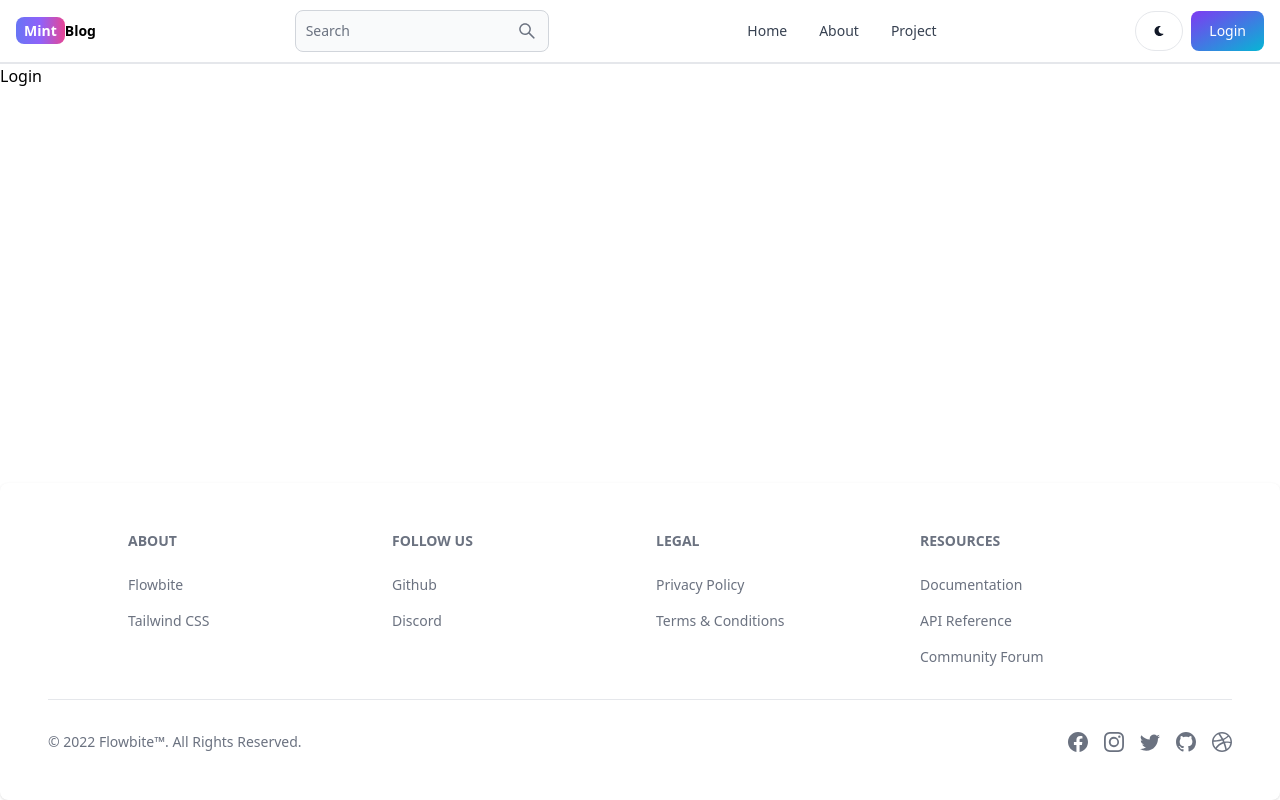
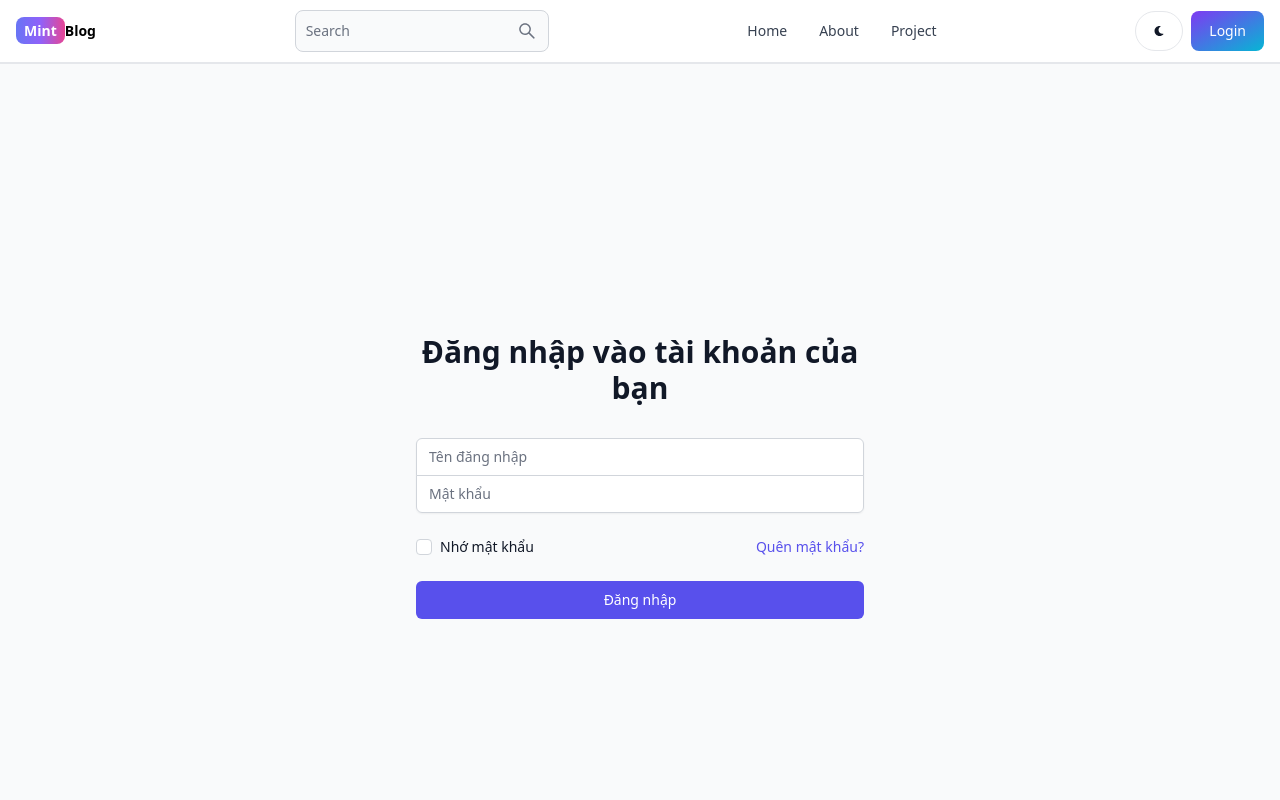
Before and after one commit to NeyuD96155/Blog-App, a React (Vite) app in the folder client/: page /login in a window 1280 px wide. Shown: the top 800 px of the page. Built offline with nearby package versions, Linux system fonts and the light colour scheme.

Commit message:
login and register

```diff
--- a/client/src/pages/Login.jsx
+++ b/client/src/pages/Login.jsx
@@ -1,6 +1,98 @@
+import { useState } from "react";
 
-export default function Login() {
+const Login = () => {
+  const [username, setUsername] = useState("");
+  const [password, setPassword] = useState("");
+
+  const handleSubmit = (event) => {
+    event.preventDefault();
+    // Xử lý đăng nhập ở đây
+    console.log("Login:", { username, password });
+  };
+
   return (
-    <div>Login</div>
-  )
-}
+    <div className="min-h-screen flex items-center justify-center bg-gray-50 py-12 px-4 sm:px-6 lg:px-8">
+      <div className="max-w-md w-full space-y-8">
+        <div>
+          <h2 className="mt-6 text-center text-3xl font-extrabold text-gray-900">
+            Đăng nhập vào tài khoản của bạn
+          </h2>
+        </div>
+        <form className="mt-8 space-y-6" onSubmit={handleSubmit}>
+          <input type="hidden" name="remember" defaultValue="true" />
+          <div className="rounded-md shadow-sm -space-y-px">
+            <div>
+              <label htmlFor="username" className="sr-only">
+                Tên đăng nhập
+              </label>
+              <input
+                id="username"
+                name="username"
+                type="text"
+                autoComplete="username"
+                required
+                className="appearance-none rounded-none relative block w-full px-3 py-2 border border-gray-300 placeholder-gray-500 text-gray-900 rounded-t-md focus:outline-none focus:ring-indigo-500 focus:border-indigo-500 focus:z-10 sm:text-sm"
+                placeholder="Tên đăng nhập"
+                value={username}
+                onChange={(e) => setUsername(e.target.value)}
+              />
+            </div>
+            <div>
+              <label htmlFor="password" className="sr-only">
+                Mật khẩu
+              </label>
+              <input
+                id="password"
+                name="password"
+                type="password"
+                autoComplete="current-password"
+                required
+                className="appearance-none rounded-none relative block w-full px-3 py-2 border border-gray-300 placeholder-gray-500 text-gray-900 rounded-b-md focus:outline-none focus:ring-indigo-500 focus:border-indigo-500 focus:z-10 sm:text-sm"
+                placeholder="Mật khẩu"
+                value={password}
+                onChange={(e) => setPassword(e.target.value)}
+              />
+            </div>
+          </div>
+
+          <div className="flex items-center justify-between">
+            <div className="flex items-center">
+              <input
+                id="remember-me"
+                name="remember-me"
+                type="checkbox"
+                className="h-4 w-4 text-indigo-600 focus:ring-indigo-500 border-gray-300 rounded"
+              />
+              <label
+                htmlFor="remember-me"
+                className="ml-2 block text-sm text-gray-900"
+              >
+                Nhớ mật khẩu
+              </label>
+            </div>
+
+            <div className="text-sm">
+              <a
+                href="#"
+                className="font-medium text-indigo-600 hover:text-indigo-500"
+              >
+                Quên mật khẩu?
+              </a>
+            </div>
+          </div>
+
+          <div>
+            <button
+              type="submit"
+              className="group relative w-full flex justify-center py-2 px-4 border border-transparent text-sm font-medium rounded-md text-white bg-indigo-600 hover:bg-indigo-700 focus:outline-none focus:ring-2 focus:ring-offset-2 focus:ring-indigo-500"
+            >
+              Đăng nhập
+            </button>
+          </div>
+        </form>
+      </div>
+    </div>
+  );
+};
+
+export default Login;
--- a/client/src/pages/Register.jsx
+++ b/client/src/pages/Register.jsx
@@ -1,5 +1,115 @@
+import { useState } from "react";
 
+const Register = () => {
+  const [formData, setFormData] = useState({
+    username: "",
+    email: "",
+    password: "",
+    confirmPassword: "",
+  });
 
-export default function Register() {
-  return <div>Register</div>;
-}
+  const handleSubmit = (event) => {
+    event.preventDefault();
+    // Xử lý đăng ký ở đây
+    console.log("Register:", formData);
+  };
+
+  const handleChange = (event) => {
+    const { name, value } = event.target;
+    setFormData((prevFormData) => ({
+      ...prevFormData,
+      [name]: value,
+    }));
+  };
+
+  return (
+    <div className="min-h-screen flex items-center justify-center bg-gray-50 py-12 px-4 sm:px-6 lg:px-8">
+      <div className="max-w-md w-full space-y-8">
+        <div>
+          <h2 className="mt-6 text-center text-3xl font-extrabold text-gray-900">
+            Tạo tài khoản mới
+          </h2>
+        </div>
+        <form className="mt-8 space-y-6" onSubmit={handleSubmit}>
+          <div className="rounded-md shadow-sm -space-y-px">
+            <div>
+              <label htmlFor="username" className="sr-only">
+                Tên đăng nhập
+              </label>
+              <input
+                id="username"
+                name="username"
+                type="text"
+                autoComplete="username"
+                required
+                className="appearance-none rounded-none relative block w-full px-3 py-2 border border-gray-300 placeholder-gray-500 text-gray-900 rounded-t-md focus:outline-none focus:ring-indigo-500 focus:border-indigo-500 focus:z-10 sm:text-sm"
+                placeholder="Tên đăng nhập"
+                value={formData.username}
+                onChange={handleChange}
+              />
+            </div>
+            <div>
+              <label htmlFor="email" className="sr-only">
+                Email
+              </label>
+              <input
+                id="email"
+                name="email"
+                type="email"
+                autoComplete="email"
+                required
+                className="appearance-none rounded-none relative block w-full px-3 py-2 border border-gray-300 placeholder-gray-500 text-gray-900 focus:outline-none focus:ring-indigo-500 focus:border-indigo-500 focus:z-10 sm:text-sm"
+                placeholder="Địa chỉ email"
+                value={formData.email}
+                onChange={handleChange}
+              />
+            </div>
+            <div>
+              <label htmlFor="password" className="sr-only">
+                Mật khẩu
+              </label>
+              <input
+                id="password"
+                name="password"
+                type="password"
+                autoComplete="new-password"
+                required
+                className="appearance-none rounded-none relative block w-full px-3 py-2 border border-gray-300 placeholder-gray-500 text-gray-900 focus:outline-none focus:ring-indigo-500 focus:border-indigo-500 focus:z-10 sm:text-sm"
+                placeholder="Mật khẩu"
+                value={formData.password}
+                onChange={handleChange}
+              />
+            </div>
+            <div>
+              <label htmlFor="confirm-password" className="sr-only">
+                Xác nhận mật khẩu
+              </label>
+              <input
+                id="confirm-password"
+                name="confirmPassword"
+                type="password"
+                autoComplete="new-password"
+                required
+                className="appearance-none rounded-none relative block w-full px-3 py-2 border border-gray-300 placeholder-gray-500 text-gray-900 rounded-b-md focus:outline-none focus:ring-indigo-500 focus:border-indigo-500 focus:z-10 sm:text-sm"
+                placeholder="Xác nhận mật khẩu"
+                value={formData.confirmPassword}
+                onChange={handleChange}
+              />
+            </div>
+          </div>
+
+          <div>
+            <button
+              type="submit"
+              className="group relative w-full flex justify-center py-2 px-4 border border-transparent text-sm font-medium rounded-md text-white bg-indigo-600 hover:bg-indigo-700 focus:outline-none focus:ring-2 focus:ring-offset-2 focus:ring-indigo-500"
+            >
+              Đăng ký
+            </button>
+          </div>
+        </form>
+      </div>
+    </div>
+  );
+};
+
+export default Register;
```
